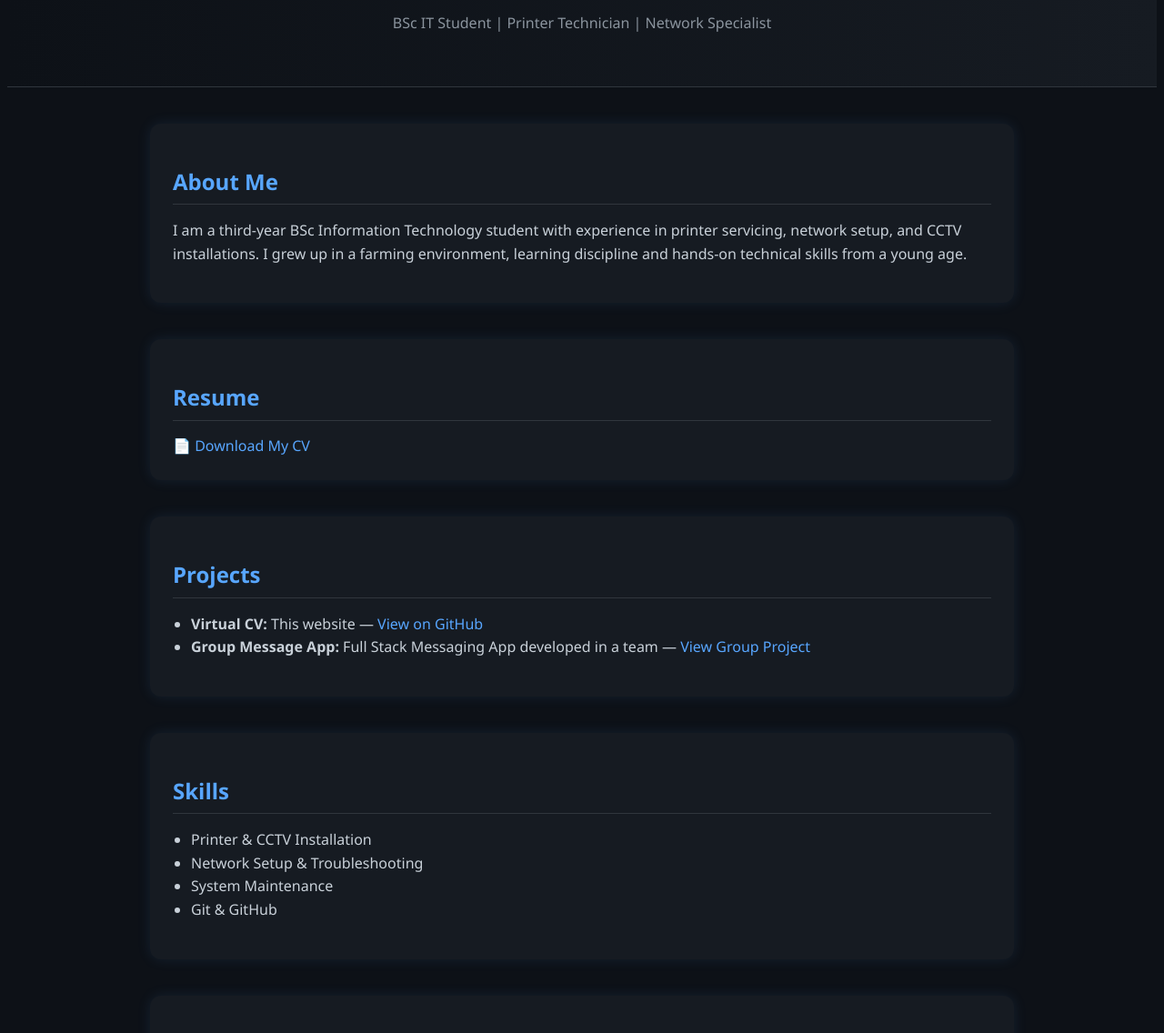
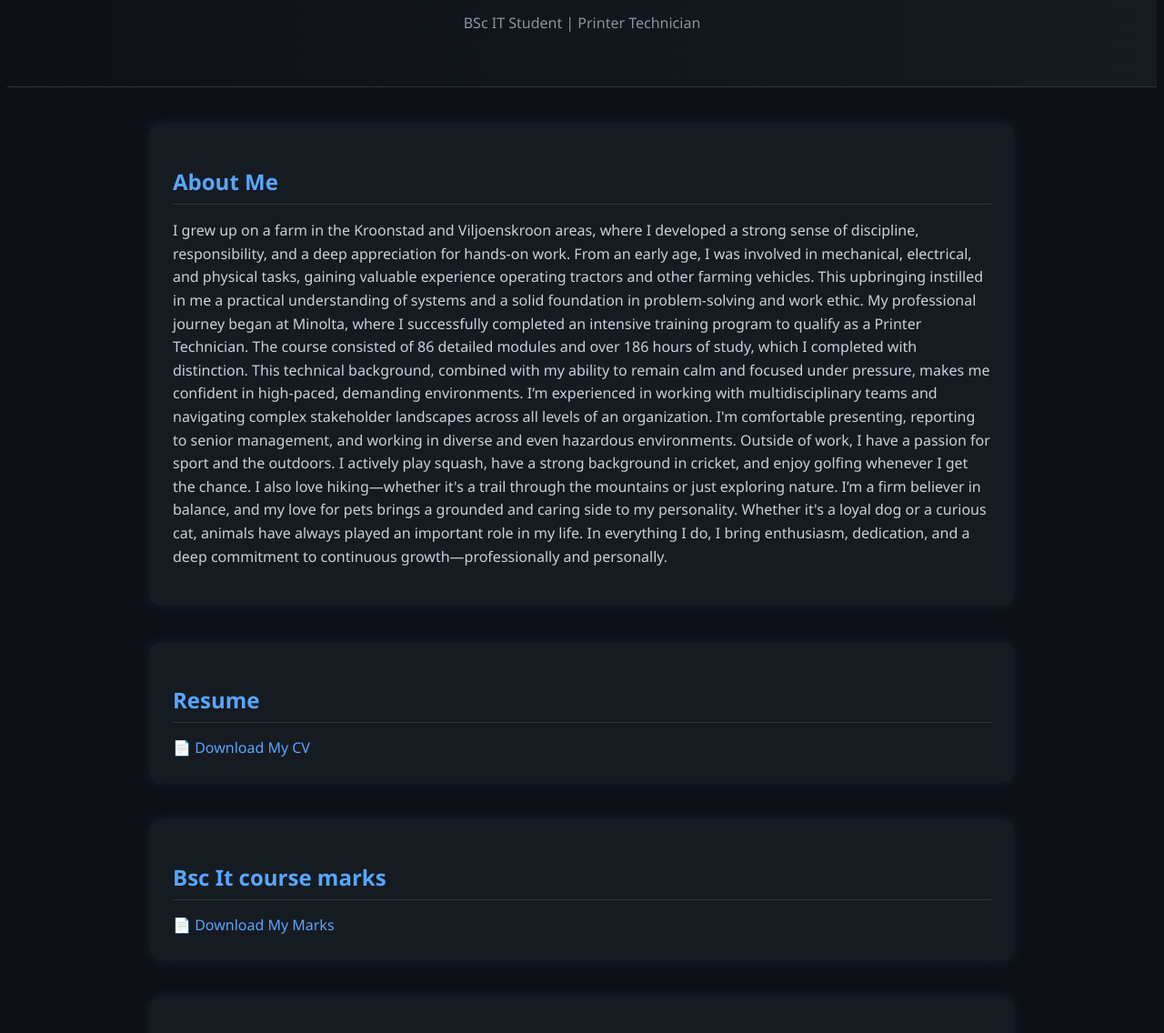
Before and after one commit to Ruan-cmd/virtual-cv, a plain HTML site: page index.html in a window 1280 px wide. Shown: the part 313-1449 px from the top of the page at 91% size. Drawn offline with Linux system fonts and the light colour scheme.

Commit message:
Update index.html

```diff
--- a/index.html
+++ b/index.html
@@ -20,18 +20,33 @@
   <div class="intro">
 <img src="assets/profile.jpg" alt="Profile photo of Ruan" class="profile-img">
     <h1>Ruan Thompson</h1>
-    <p>BSc IT Student | Printer Technician | Network Specialist</p>
+    <p>BSc IT Student | Printer Technician </p>
   </div>
 </header>
 
   <section id="about">
     <h2>About Me</h2>
-    <p>I am a third-year BSc Information Technology student with experience in printer servicing, network setup, and CCTV installations. I grew up in a farming environment, learning discipline and hands-on technical skills from a young age.</p>
+    <p>I grew up on a farm in the Kroonstad and Viljoenskroon areas, where I developed a strong sense of discipline, responsibility, and a deep appreciation for hands-on work. From an early age, I was involved in mechanical, electrical, and physical tasks, gaining valuable experience operating tractors and other farming vehicles. This upbringing instilled in me a practical understanding of systems and a solid foundation in problem-solving and work ethic.
+
+My professional journey began at Minolta, where I successfully completed an intensive training program to qualify as a Printer Technician. The course consisted of 86 detailed modules and over 186 hours of study, which I completed with distinction. This technical background, combined with my ability to remain calm and focused under pressure, makes me confident in high-paced, demanding environments.
+
+I’m experienced in working with multidisciplinary teams and navigating complex stakeholder landscapes across all levels of an organization. I'm comfortable presenting, reporting to senior management, and working in diverse and even hazardous environments.
+
+Outside of work, I have a passion for sport and the outdoors. I actively play squash, have a strong background in cricket, and enjoy golfing whenever I get the chance. I also love hiking—whether it's a trail through the mountains or just exploring nature. I’m a firm believer in balance, and my love for pets brings a grounded and caring side to my personality. Whether it's a loyal dog or a curious cat, animals have always played an important role in my life.
+
+In everything I do, I bring enthusiasm, dedication, and a deep commitment to continuous growth—professionally and personally.
+
+</p>
   </section>
 
   <section id="resume">
     <h2>Resume</h2>
     <a href="cv.pdf" target="_blank">📄 Download My CV</a>
+  </section>
+
+  <section id="Bsc It course marks">
+    <h2>Bsc It course marks</h2>
+    <a href="marks.pdf" target="_blank">📄 Download My Marks</a>
   </section>
 
   <section id="projects">
```
